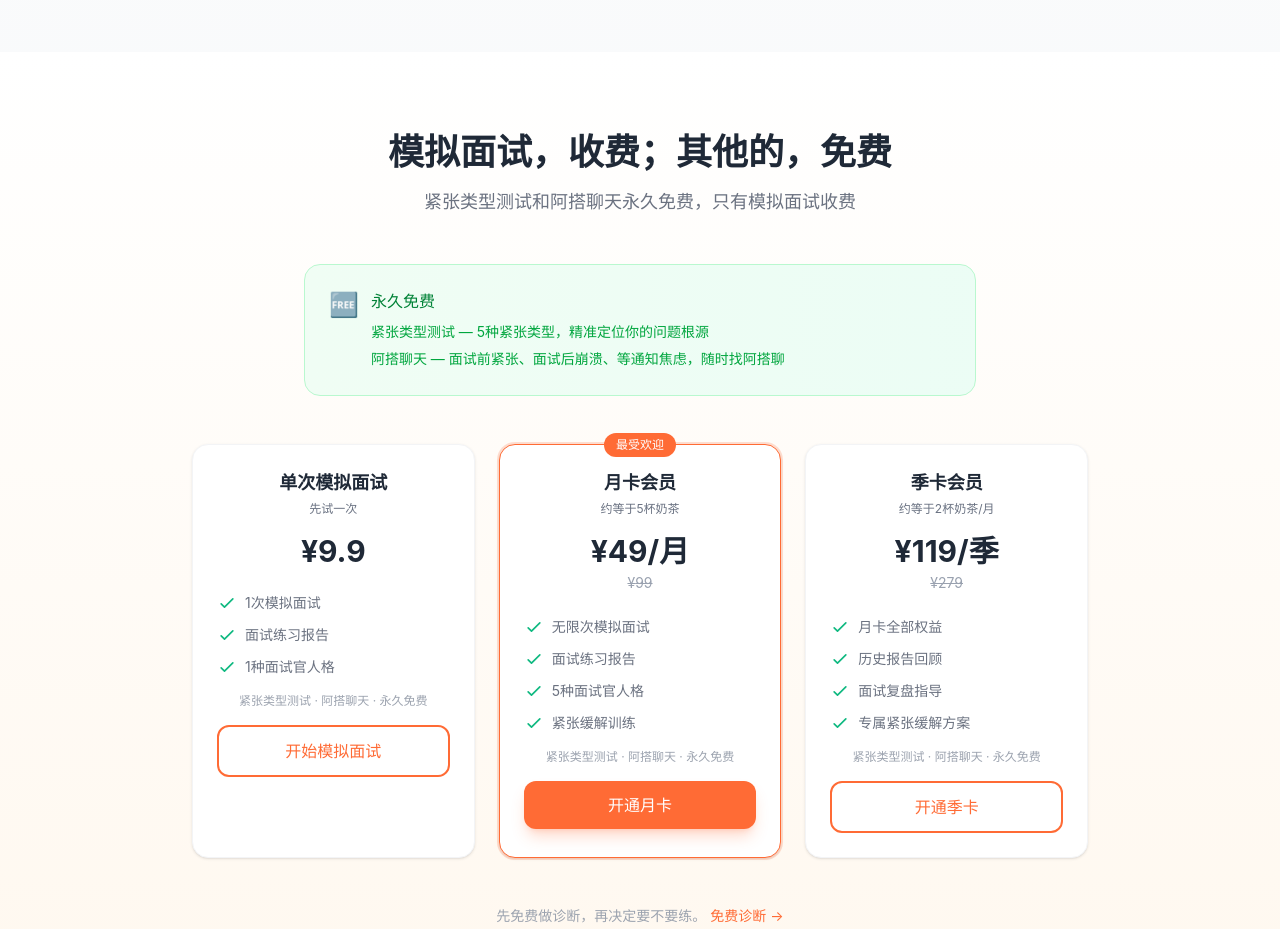
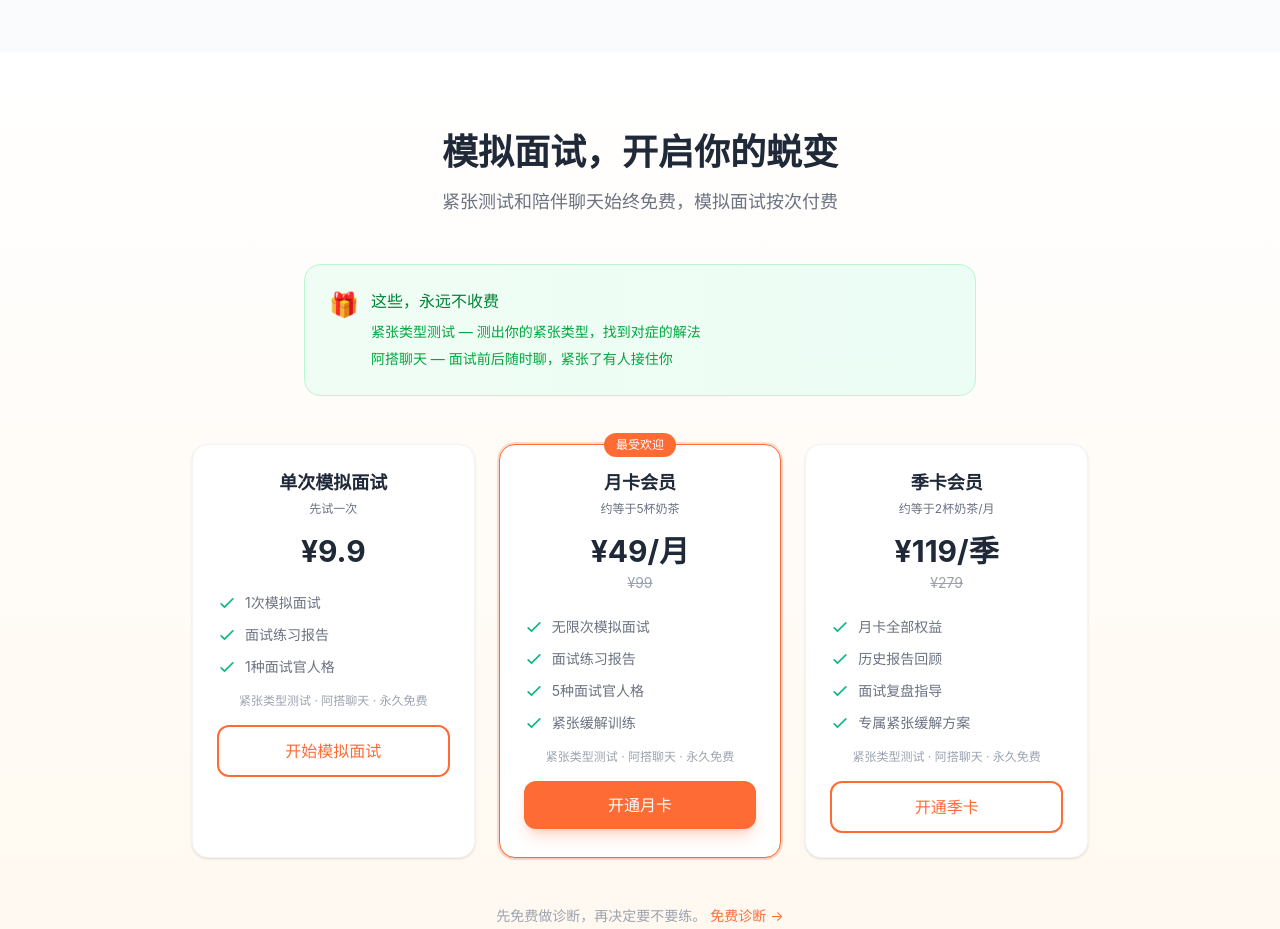
Before and after one commit to seller-mind/mianshidazi, a Next.js app: page / in a window 1280 px wide. Shown: the part 3700-4629 px from the top of the page. Built offline with nearby package versions, Linux system fonts and the light colour scheme.

Commit message:
定价区文案润色：标题/副标题/免费说明全部换成包装语言

```diff
--- a/src/components/landing/PricingSection.tsx
+++ b/src/components/landing/PricingSection.tsx
@@ -63,24 +63,24 @@ export function PricingSection() {
         {/* 标题 */}
         <div className="text-center mb-8 md:mb-12">
           <h2 className="text-2xl md:text-4xl font-bold text-[#1F2937] dark:text-white mb-3 md:mb-4">
-            模拟面试，收费；其他的，免费
+            模拟面试，开启你的蜕变
           </h2>
           <p className="text-sm md:text-lg text-[#6B7280] dark:text-gray-400">
-            紧张类型测试和阿搭聊天永久免费，只有模拟面试收费
+            紧张测试和陪伴聊天始终免费，模拟面试按次付费
           </p>
         </div>
 
         {/* 免费功能说明 */}
         <div className="bg-gradient-to-r from-green-50 to-emerald-50 dark:from-green-900/20 dark:to-emerald-900/20 rounded-2xl p-4 md:p-6 mb-8 md:mb-12 max-w-2xl mx-auto border border-green-200 dark:border-green-800">
           <div className="flex items-start gap-2 md:gap-3">
-            <span className="text-xl md:text-2xl flex-shrink-0">🆓</span>
+            <span className="text-xl md:text-2xl flex-shrink-0">🎁</span>
             <div>
-              <p className="font-medium text-green-700 dark:text-green-400 text-sm md:text-base mb-1.5 md:mb-2">永久免费</p>
+              <p className="font-medium text-green-700 dark:text-green-400 text-sm md:text-base mb-1.5 md:mb-2">这些，永远不收费</p>
               <p className="text-xs md:text-sm text-green-600 dark:text-green-300 leading-relaxed">
-                紧张类型测试 — 5种紧张类型，精准定位你的问题根源
+                紧张类型测试 — 测出你的紧张类型，找到对症的解法
               </p>
               <p className="text-xs md:text-sm text-green-600 dark:text-green-300 leading-relaxed mt-1">
-                阿搭聊天 — 面试前紧张、面试后崩溃、等通知焦虑，随时找阿搭聊
+                阿搭聊天 — 面试前后随时聊，紧张了有人接住你
               </p>
             </div>
           </div>
```
